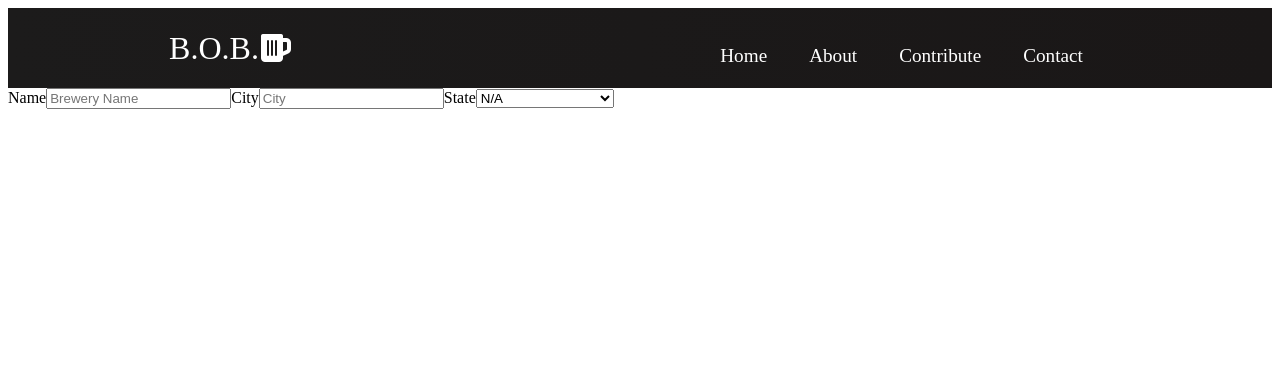
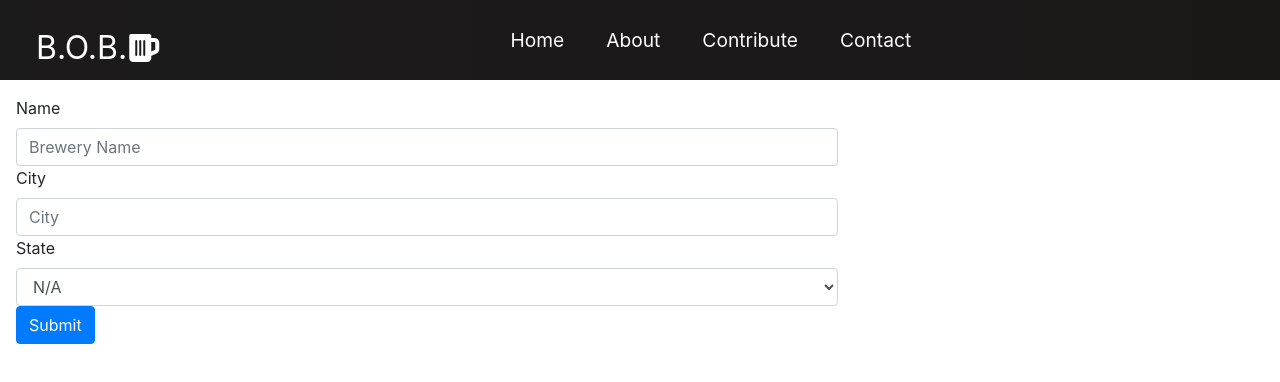
Before and after one commit to dianamora/B.O.B.frontend, a React (Create React App) app: page /contribute in a window 1280 px wide. Shown: the top 382 px of the page. Built offline with nearby package versions, Linux system fonts and the light colour scheme.

Commit message:
added submit button

```diff
--- a/src/components/Contribute.js
+++ b/src/components/Contribute.js
@@ -3,6 +3,10 @@
 import Form from 'react-bootstrap/Form';
 import Row from 'react-bootstrap/Row'
 import Col from 'react-bootstrap/Col'
+import Button from 'react-bootstrap/Button'
+
+import 'bootstrap/dist/css/bootstrap.min.css';
+
 
 
 
@@ -96,6 +100,9 @@
                                 <option value="WV">West Virginia</option>
                                 <option value="WY">Wyoming</option>
                             </Form.Control>
+                            <Button color="primary" type="submit" className="btn-primary">
+                                Submit
+                            </Button>
                     </Form.Group>
                 </Col>
             </Row>
```
